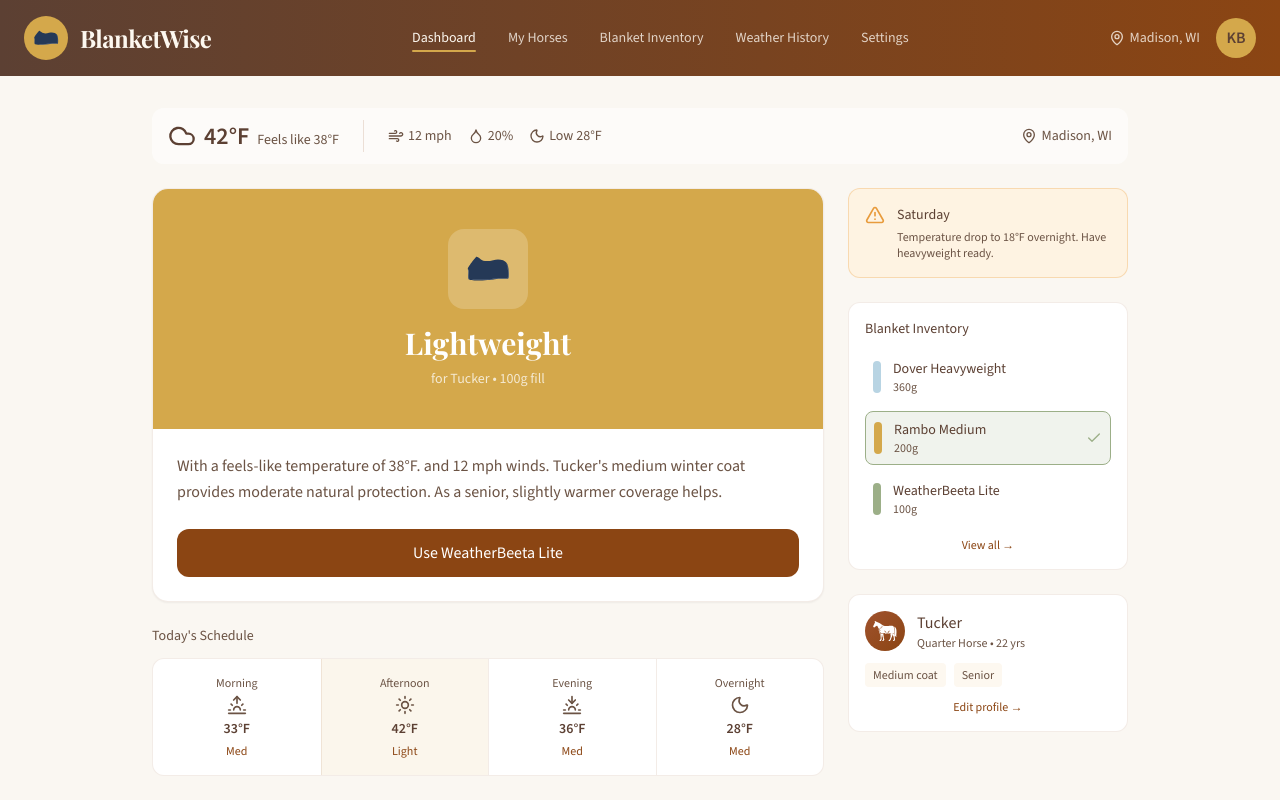
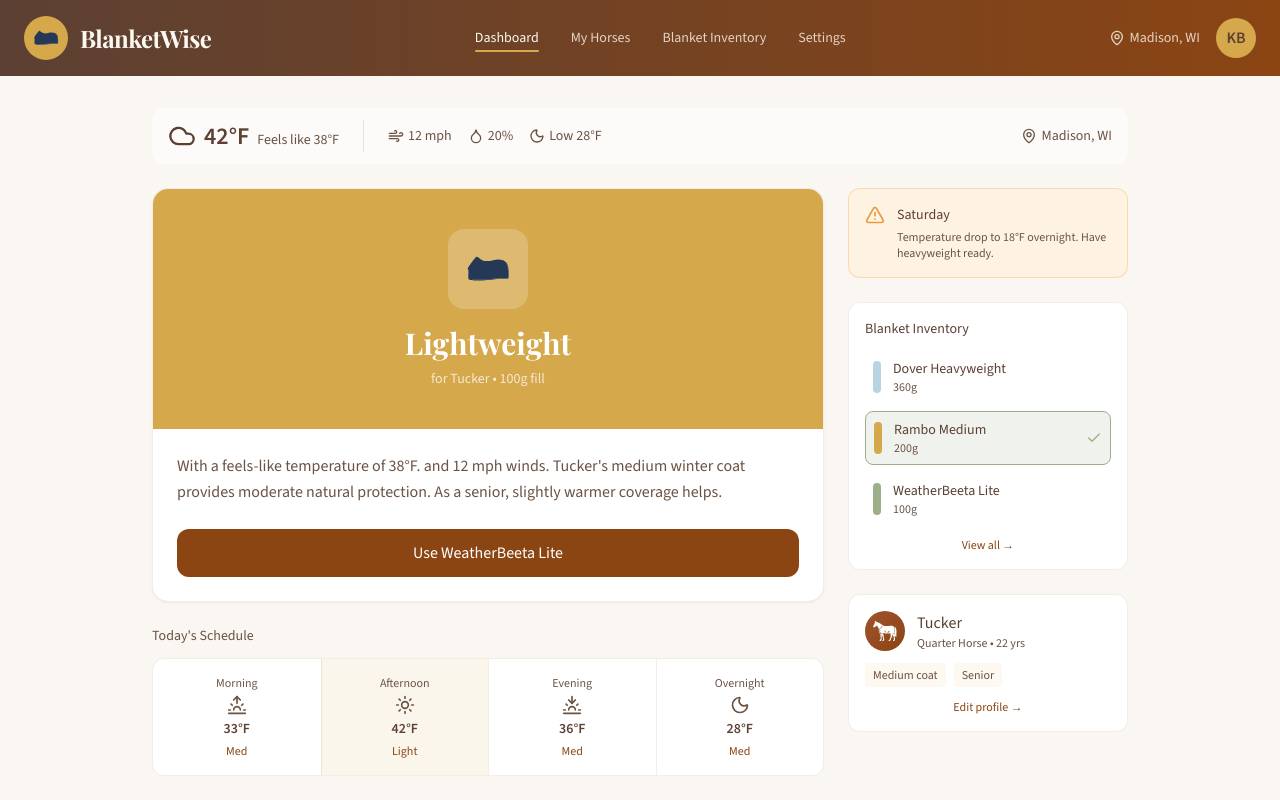
Before and after one commit to kjbrye/BlanketWise, a React (Vite) app: page / in a window 1280 px wide. Shown: the top 800 px of the page. Built offline with nearby package versions, Linux system fonts and the light colour scheme.

Commit message:
Remove Weather History from navigation
🤖 Generated with [Claude Code](https://claude.com/claude-code)

Co-Authored-By: Claude Opus 4.5 <noreply@anthropic.com>

```diff
--- a/src/App.jsx
+++ b/src/App.jsx
@@ -527,7 +527,6 @@ function Navigation({ location: userLocation }) {
     { label: "Dashboard", path: "/" },
     { label: "My Horses", path: "/horses" },
     { label: "Blanket Inventory", path: "/inventory" },
-    { label: "Weather History", path: "/weather" },
     { label: "Settings", path: "/settings" },
   ];
 
```
